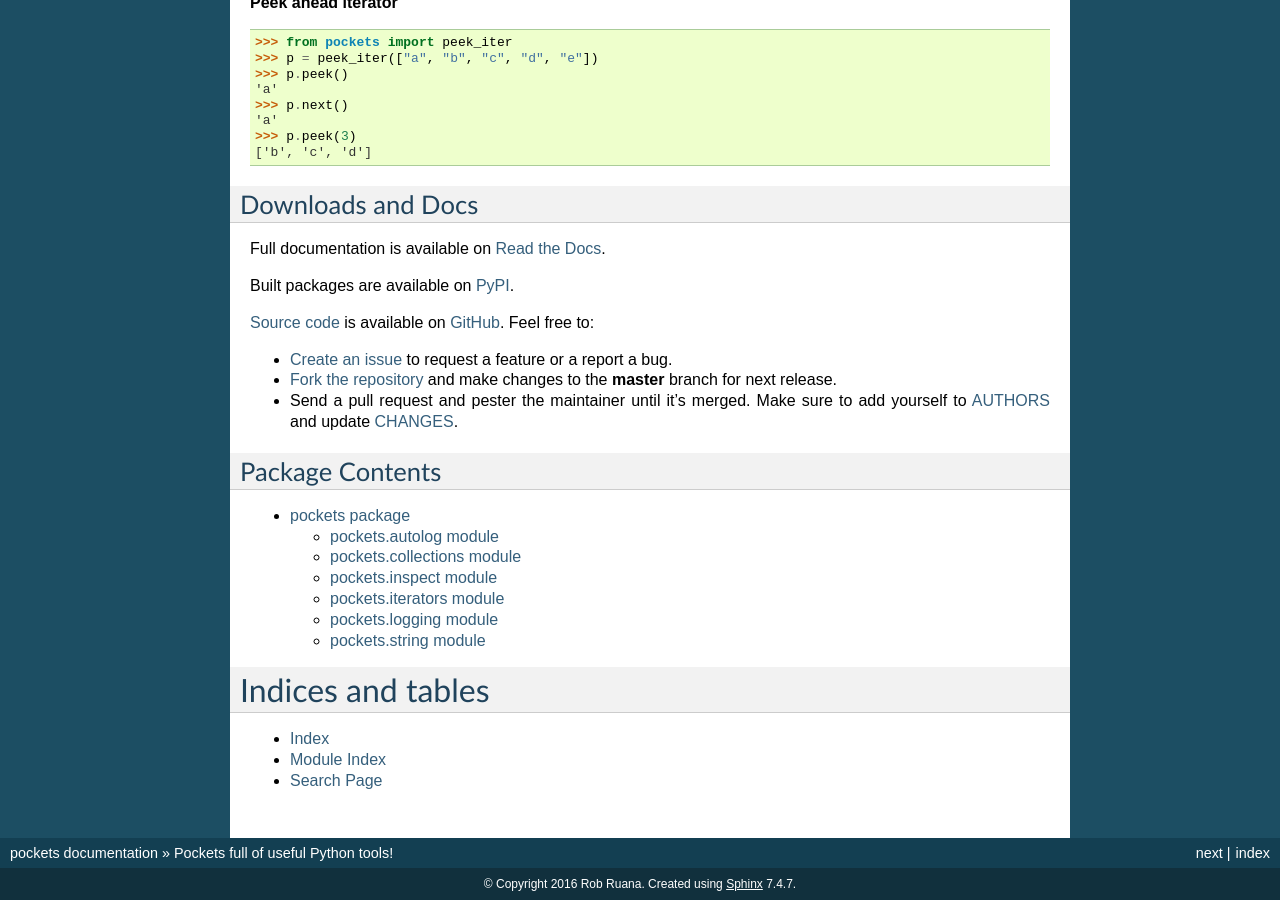
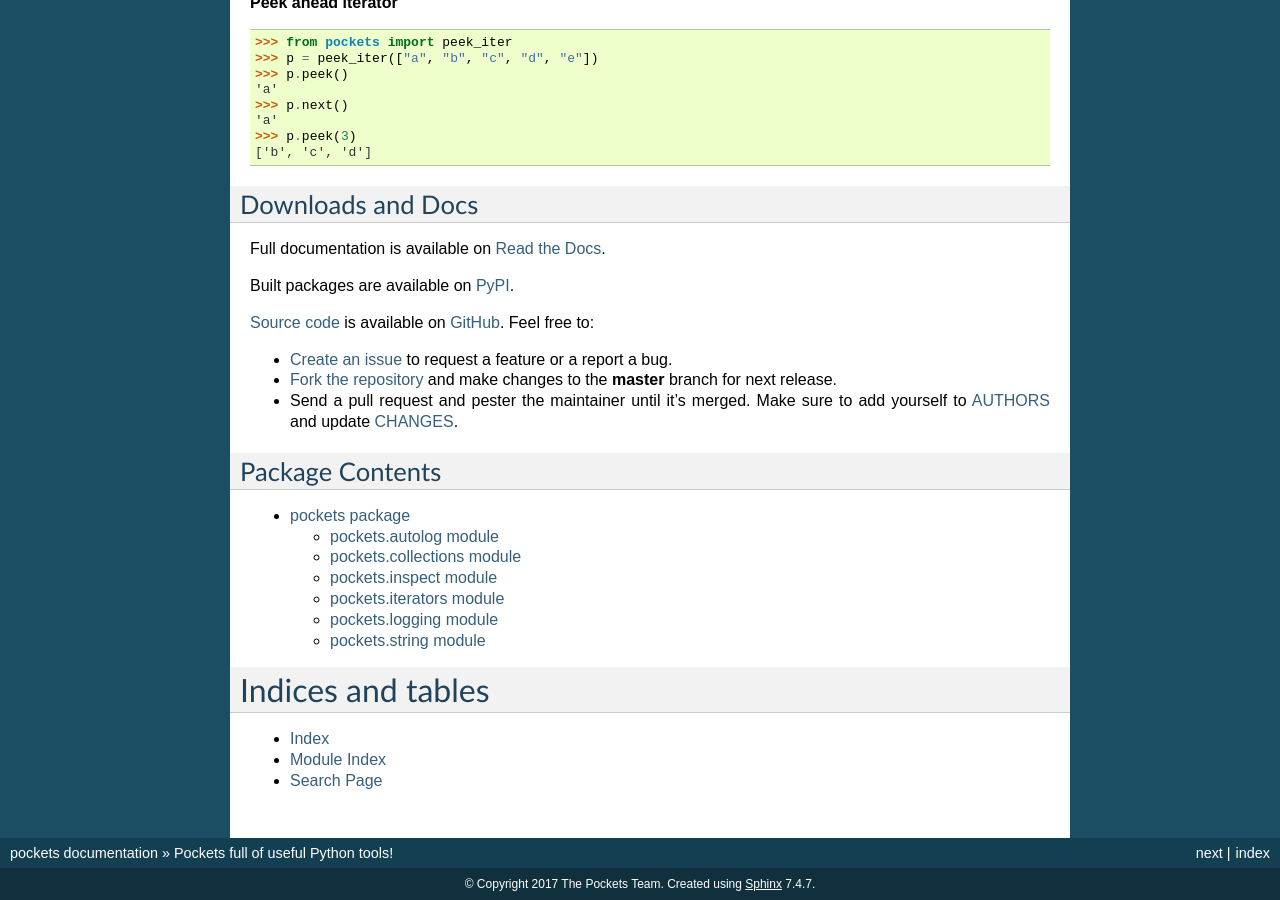
Before and after one commit to RobRuana/pockets, a Sphinx documentation site: the page built from docs/source/index.rst, in a window 1280 px wide and 900 px high, scrolled down 1113 px. Built offline with Sphinx 7.4.7, drawn with Linux system fonts in a browser that asks for light colours; the version number could not be read and is left out.

Commit message:
Updates copyright in docs/conf.py

```diff
--- a/docs/source/conf.py
+++ b/docs/source/conf.py
@@ -68,7 +68,7 @@ master_doc = 'index'
 
 # General information about the project.
 project = u'pockets'
-copyright = u'2016 Rob Ruana'
+copyright = u'2017 The Pockets Team'
 
 # The version info for the project you're documenting, acts as replacement for
 # |version| and |release|, also used in various other places throughout the
```
